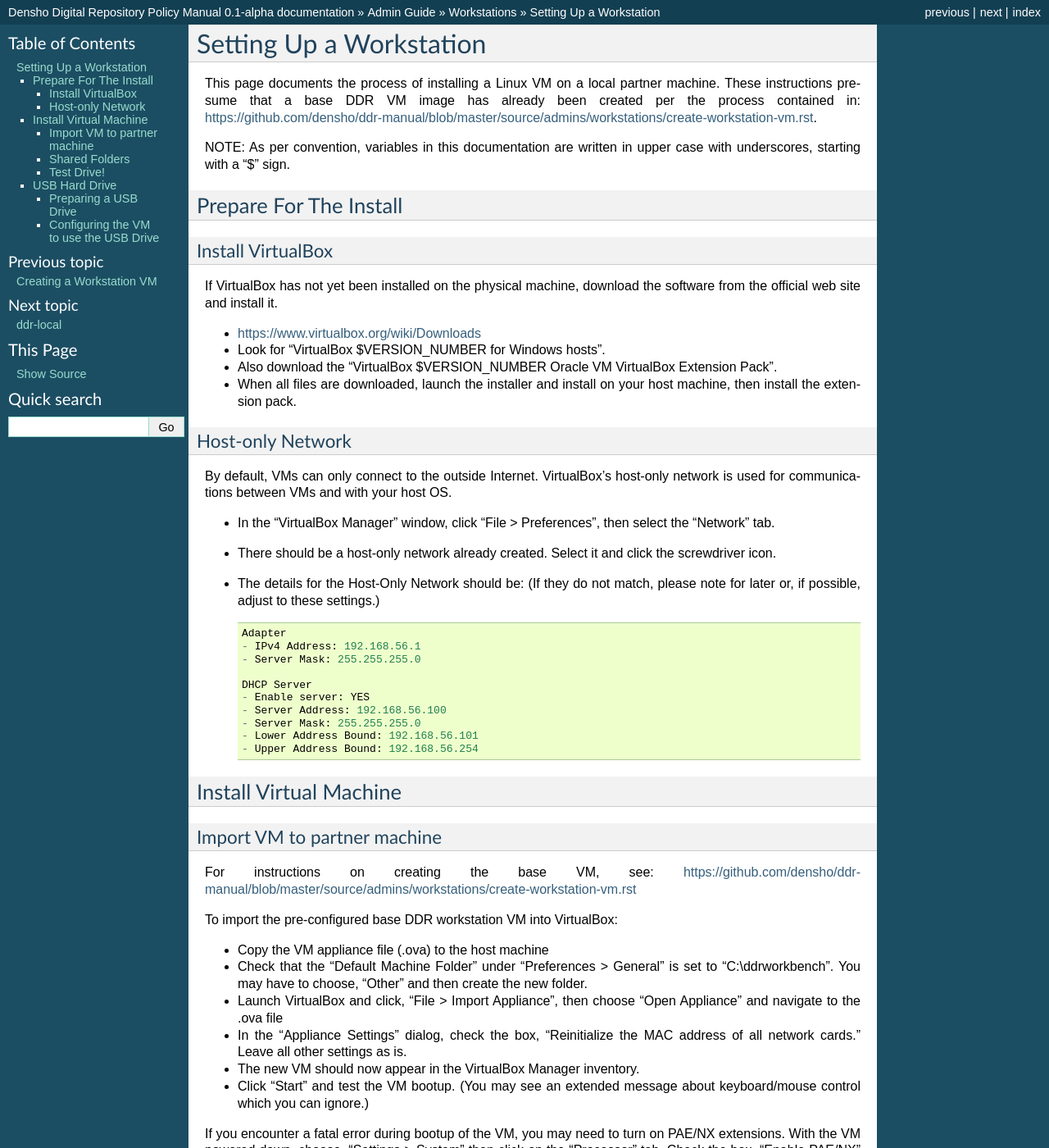
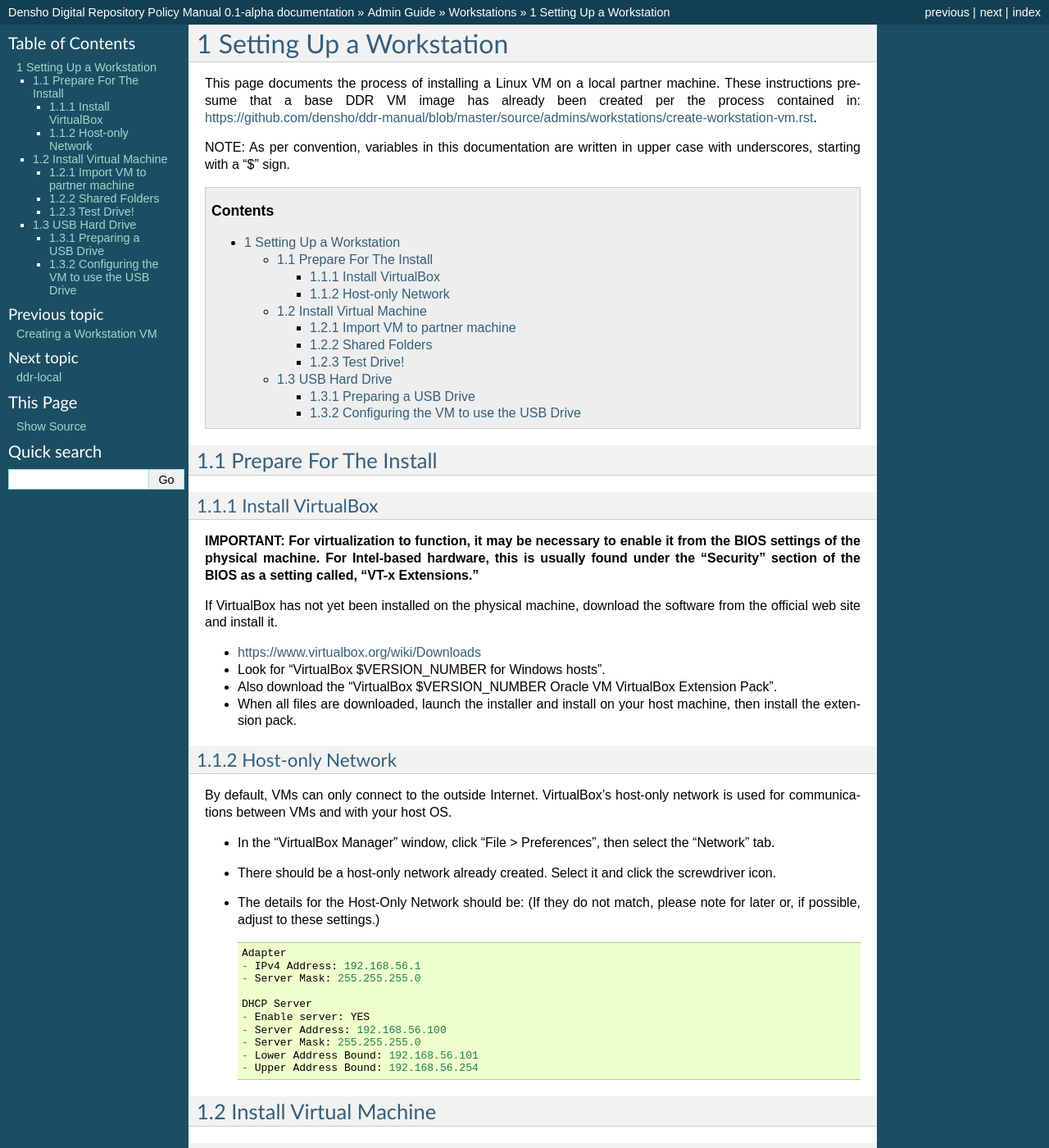
Before and after one commit to denshoproject/ddr-manual, a Sphinx documentation site: the page built from source/admins/workstations/setup-workstation.rst, in a window 1280 px wide and 1400 px high. Shown: the whole window at 82% size. Built offline with Sphinx 7.4.7, drawn with Linux system fonts in a browser that asks for light colours; some of the changed lines change nothing that is shown; some of the changed text lies outside the part shown.

Commit message:
Update setup-workstation.rst
Added warning about vt-x bios setting and fixed table of contents.

```diff
--- a/source/admins/workstations/setup-workstation.rst
+++ b/source/admins/workstations/setup-workstation.rst
@@ -9,7 +9,8 @@ This page documents the process of installing a Linux VM on a local partner mach
 
 NOTE: As per convention, variables in this documentation are written in upper case with underscores, starting with a "$" sign.
 
-.. toctree::
+.. contents::
+.. section-numbering::
 
 
 
@@ -17,9 +18,10 @@ Prepare For The Install
 =======================
 
 
-
 Install VirtualBox
 ------------------
+
+**IMPORTANT: For virtualization to function, it may be necessary to enable it from the BIOS settings of the physical machine. For Intel-based hardware, this is usually found under the "Security" section of the BIOS as a setting called, "VT-x Extensions."**
 
 If VirtualBox has not yet been installed on the physical machine, download the software from the official web site and install it.
 
```
